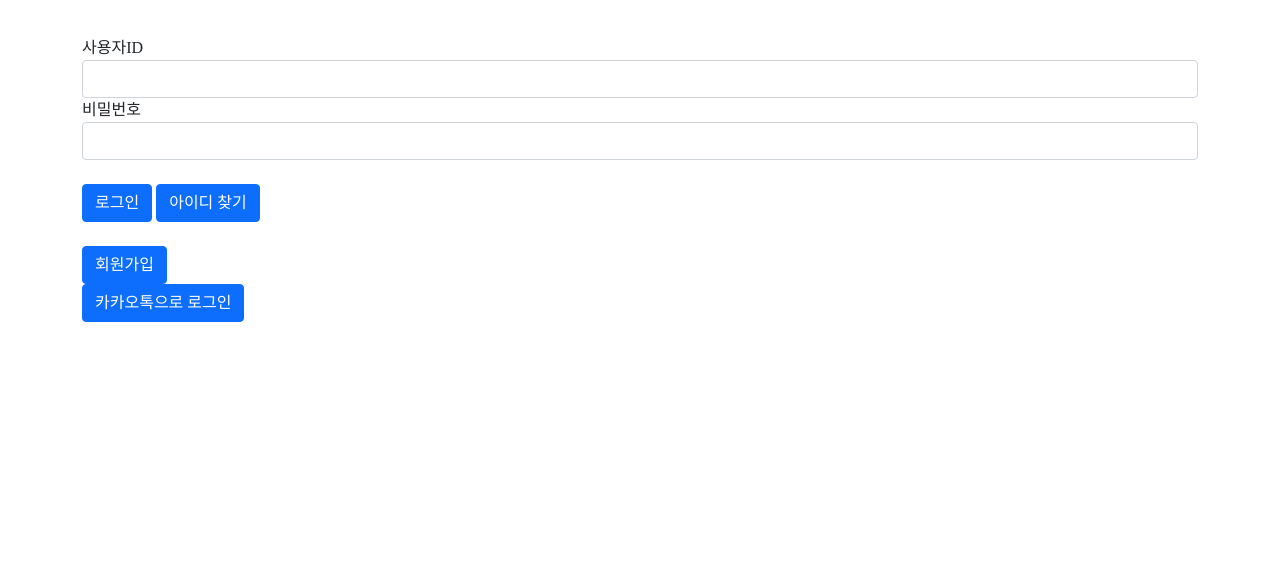
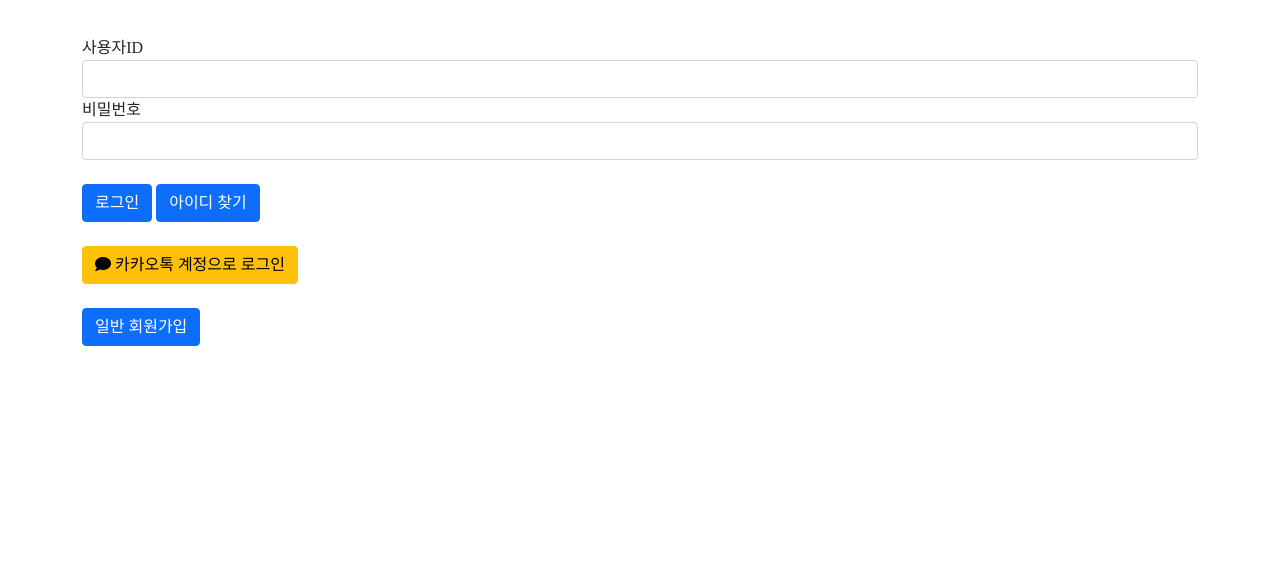
Before and after one commit to seuljaa/market, a Django app: page /accounts/signin/ in a window 1280 px wide. Shown: the part 56-642 px from the top of the page. Run offline with Django 4.2, Linux system fonts and the light colour scheme; some libraries are stand-ins or nearby versions; some web fonts are replaced.

Commit message:
ui 변경

```diff
--- a/accounts/templates/accounts/signin.html
+++ b/accounts/templates/accounts/signin.html
@@ -16,10 +16,10 @@
         </div>
         </br>
         <button type="submit" class="btn btn-primary">로그인</button>
-        <a href="{% url 'accounts:find_id' %}" class="btn btn-primary">아이디 찾기</a>
+        <a href="{% url 'accounts:find_id' %}" class="btn btn-primary">아이디 찾기</a><br><br>
+        <a href="{% url 'accounts:kakao_signin' %}" class="btn btn-warning"><i class="fas fa-comment"></i>&nbsp;카카오톡 계정으로 로그인</a>
         </br></br>
-        <a href="{% url 'accounts:signup' %}" class="btn btn-primary">회원가입</a>
+        <a href="{% url 'accounts:signup' %}" class="btn btn-primary">일반 회원가입</a>
     </form>
-    <a href="{% url 'accounts:kakao_signin' %}" class="btn btn-primary">카카오톡으로 로그인</a>
 </div>
 {% endblock %}
```
